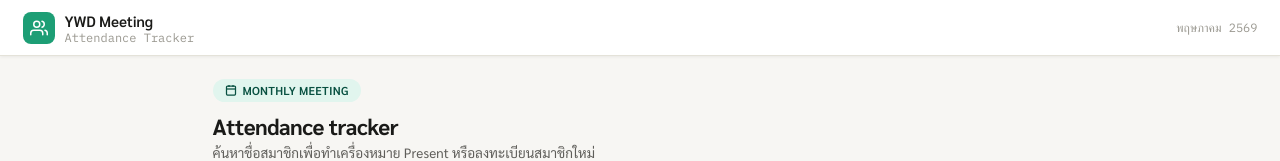
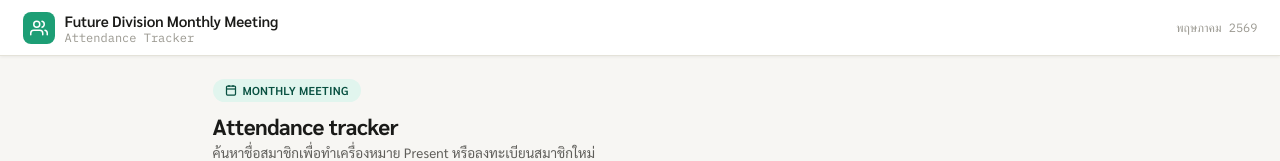
Before and after one commit to memitsp/SGT-FUTURE-DIVISION, a plain HTML site: page index.html in a window 1280 px wide. Shown: the top 161 px of the page. Drawn offline with Linux system fonts and the light colour scheme.

Commit message:
Update index.html
rename to future division

```diff
--- a/index.html
+++ b/index.html
@@ -193,7 +193,7 @@ body{font-family:var(--font);background:var(--bg);color:var(--text1);min-height:
         <svg viewBox="0 0 24 24"><path d="M17 21v-2a4 4 0 0 0-4-4H5a4 4 0 0 0-4 4v2"/><circle cx="9" cy="7" r="4"/><path d="M23 21v-2a4 4 0 0 0-3-3.87"/><path d="M16 3.13a4 4 0 0 1 0 7.75"/></svg>
       </div>
       <div>
-        <div class="topbar-title">YWD Meeting</div>
+        <div class="topbar-title">Future Division Monthly Meeting</div>
         <div class="topbar-sub">Attendance Tracker</div>
       </div>
     </div>
```
